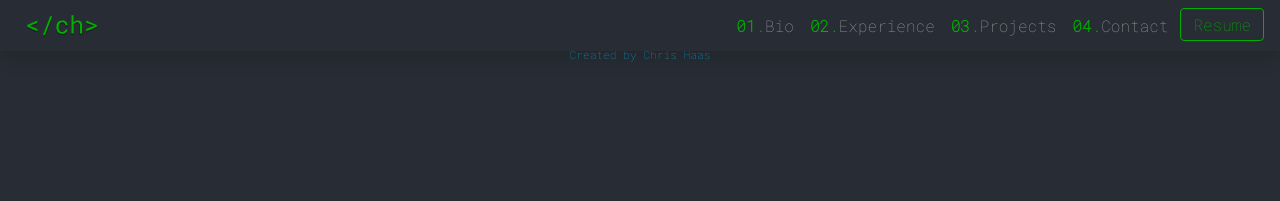
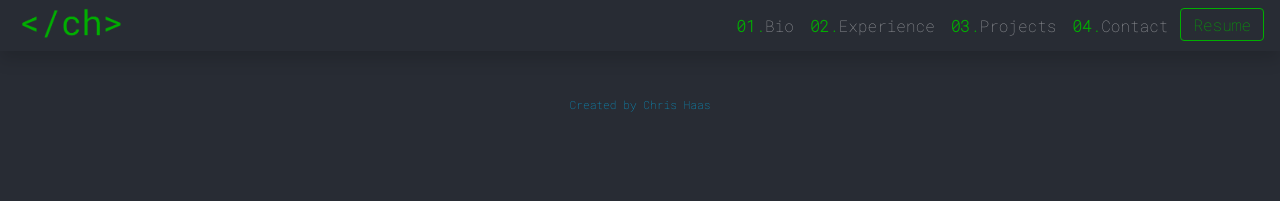
Before and after one commit to christopherwhaas/christopherwhaas.github.io, a Jekyll site: the page built from index.md, in a window 1280 px wide. Shown: the top 201 px of the page. Built offline with Jekyll 4.4.1, drawn with Linux system fonts in a browser that asks for light colours; our own code applies the rules of GitHub Pages for plain Markdown files.

Commit message:
Fixed Mobile Navbar and added gif logo

```diff
--- a/_includes/nav.html
+++ b/_includes/nav.html
@@ -1,6 +1,6 @@
 <nav class="navbar navbar-expand-lg navbar-dark shadow">
   <div class="container-fluid">
-    <a class="navbar-brand " href="/#home"><img id="logo" src="/assets/images/logo.svg" alt=""></a>
+    <a class="navbar-brand " href="/#home"><img id="logo" src="/assets/images/logo.gif" alt=""></a>
     <button class="navbar-toggler" type="button" data-bs-toggle="collapse" data-bs-target="#navbarToggler" aria-controls="navbarToggler" aria-expanded="false" aria-label="Toggle navigation">
       <i class="fas fa-bars"></i>
     </button>
--- a/assets/css/custom/styles.scss
+++ b/assets/css/custom/styles.scss
@@ -122,6 +122,7 @@
 //###################### NAVBAR ################################
 
 body {
+  padding-top: 50px;
 
 }
 
@@ -195,7 +196,7 @@
 
 
 #logo {
-  width: 80px;
+
   height: 35px;
   margin: 0 0 0 10px;
 
```
Also changed, not shown: assets/images/logo.gif (added).
